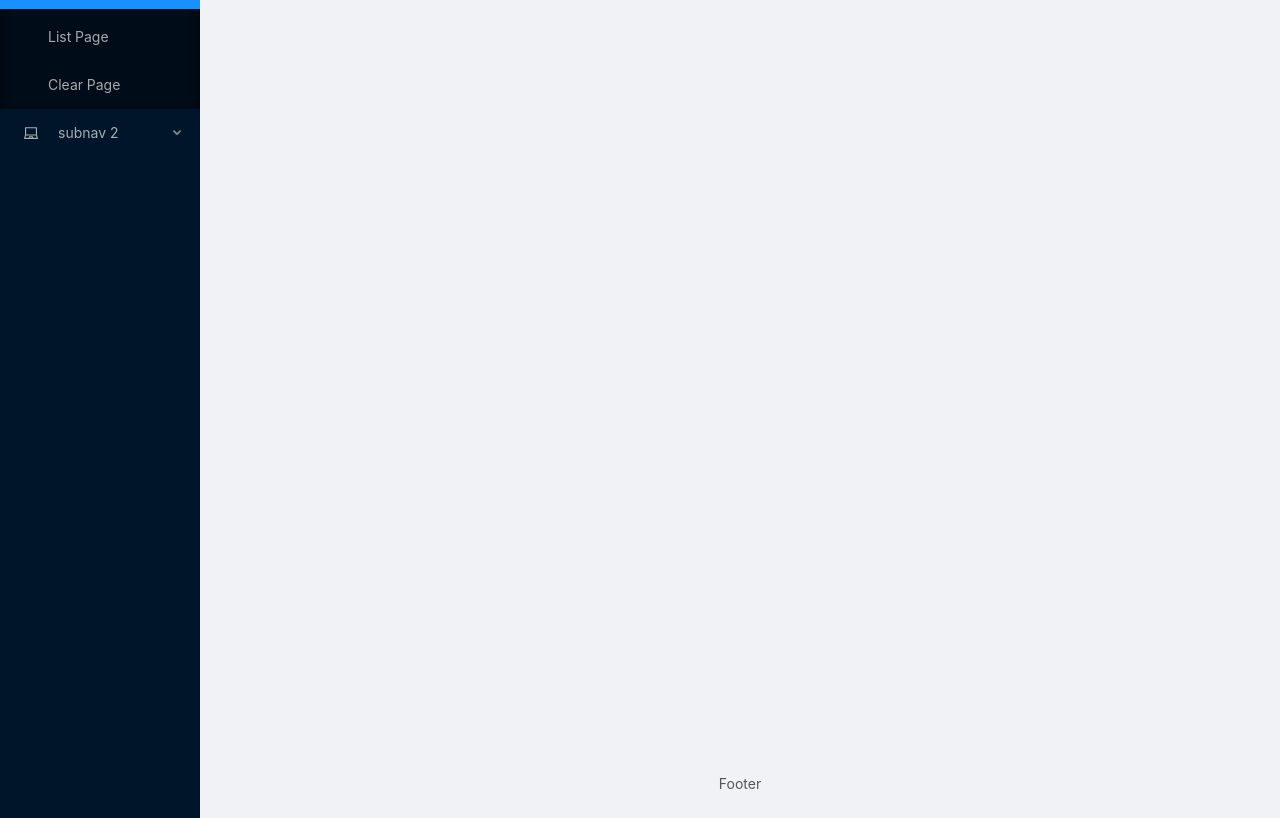
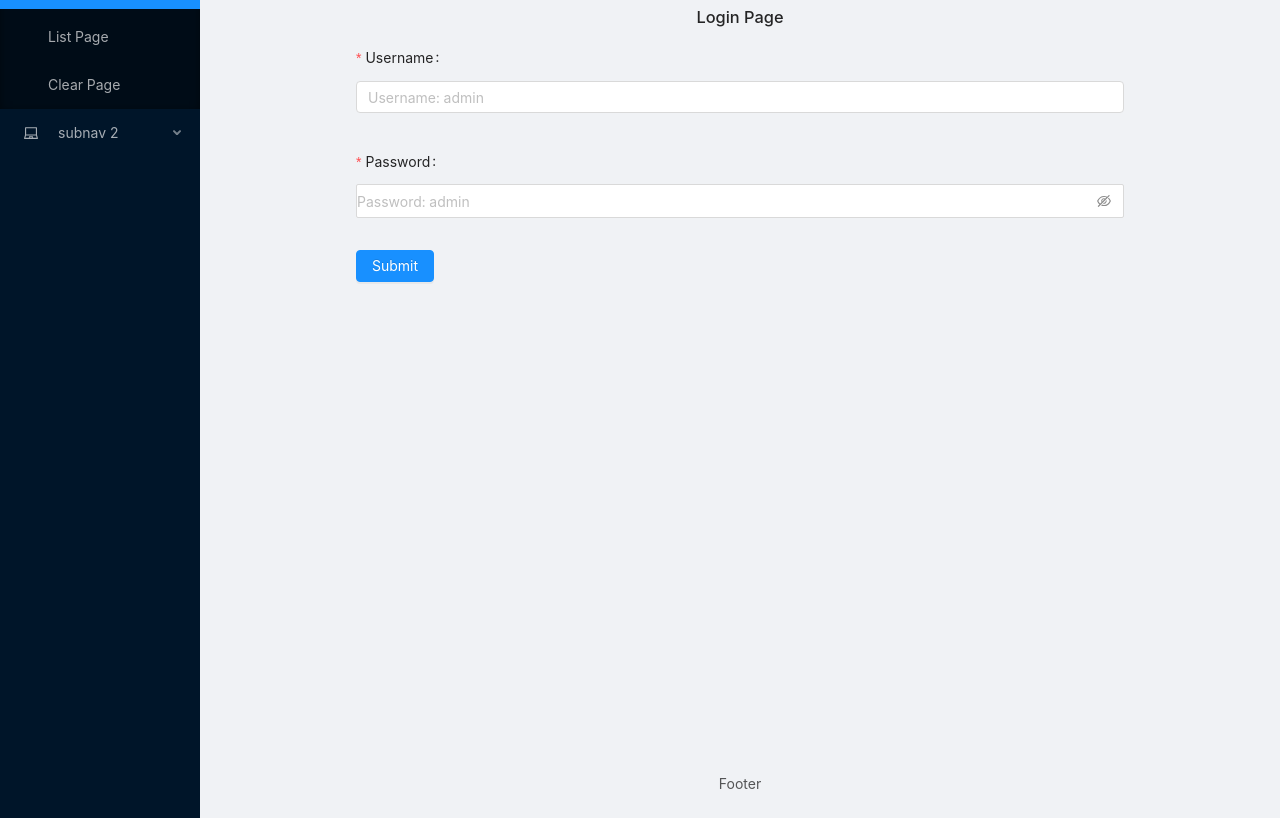
Before and after one commit to dcalsky/gatsby-mobx-typescript, a Gatsby site: page /login in a window 1280 px wide. Shown: the part 83-901 px from the top of the page. Built offline with nearby package versions, Linux system fonts and the light colour scheme; Gatsby itself is replaced by a stand-in of ours; sample sign-in values are in the browser's storage.

Commit message:
feat: make login function more realistic

```diff
--- a/package.json
+++ b/package.json
@@ -21,7 +21,9 @@
     "mobx": "^6.0.4",
     "mobx-react-lite": "^3.1.6",
     "react": "^16.12.0",
-    "react-dom": "^16.12.0"
+    "react-dom": "^16.12.0",
+    "react-use": "^15.3.4",
+    "umi-request": "^1.3.5"
   },
   "devDependencies": {
     "babel-plugin-import": "^1.13.3",
--- /dev/null
+++ b/src/pages/login.less
@@ -0,0 +1,8 @@
+.title {
+  text-align: center;
+}
+
+.login-form {
+  max-width: 768px;
+  margin: 0 auto;
+}
--- a/src/pages/login.tsx
+++ b/src/pages/login.tsx
@@ -1,23 +1,66 @@
-import { PageProps, navigate } from "gatsby"
+import { navigate } from "gatsby"
 import { observer } from "mobx-react-lite"
-import React from "react"
+import React, { useEffect, useState } from "react"
 import { userStore } from "../stores"
-import { Button } from "antd"
+import { Button, Form, Input, notification } from "antd"
+import "./login.less"
+import { useAsyncFn } from "react-use"
+import User from "../models/user"
+
+interface FormProps {
+  username: string
+  password: string
+}
+
 
 export default observer(() => {
-  if (userStore.user) {
-    return null
-  }
-  const onLogin = () => {
-    userStore.login()
-    navigate("/", {
-      replace: true
-    })
-  }
+  const [form] = Form.useForm<FormProps>()
+  const [loginState, onLogin] = useAsyncFn(async () => {
+    const values = form.getFieldsValue()
+    return await userStore.login(values.username, values.password)
+  }, [])
+
+  useEffect(() => {
+    if (loginState.error) {
+      notification.error({
+        message: "Login error",
+        description:
+          "Wrong username or wrong password!"
+      })
+    }
+  }, [loginState.error])
   return (
-    <div style={{ textAlign: "center" }}>
-      <h1>Login Page</h1>
-      <Button onClick={onLogin}>Click me to login as a normal user</Button>
+    <div>
+      <h1 className="title">Login Page</h1>
+      <Form
+        form={form}
+        className="login-form"
+        name="basic"
+        initialValues={{ remember: true }}
+        onFinish={onLogin}
+      >
+        <Form.Item
+          label="Username"
+          name="username"
+          rules={[{ required: true, message: "Please input your username!" }]}
+        >
+          <Input placeholder="Username: admin" />
+        </Form.Item>
+
+        <Form.Item
+          label="Password"
+          name="password"
+          rules={[{ required: true, message: "Please input your password!" }]}
+        >
+          <Input.Password placeholder="Password: admin" />
+        </Form.Item>
+
+        <Form.Item>
+          <Button type="primary" htmlType="submit" loading={loginState.loading}>
+            Submit
+          </Button>
+        </Form.Item>
+      </Form>
     </div>
   )
 })
--- a/src/stores/user.ts
+++ b/src/stores/user.ts
@@ -1,12 +1,14 @@
-import { makeAutoObservable, observable } from "mobx"
+import { makeAutoObservable } from "mobx"
 import User from "../models/user"
 
 export default class UserStore {
   user: User | null = null
+
   constructor() {
     makeAutoObservable(this)
     this.recovery()
   }
+
   recovery() {
     if (typeof window === "undefined") {
       return
@@ -16,6 +18,7 @@ export default class UserStore {
       this.user = JSON.parse(res) as User
     }
   }
+
   persist() {
     if (this.user) {
       window.localStorage.setItem("user", JSON.stringify(this.user))
@@ -23,12 +26,24 @@ export default class UserStore {
       window.localStorage.removeItem("user")
     }
   }
-  login() {
-    this.user = {
-      name: "dcalsky",
-    }
-    this.persist()
+
+  async login(username: string, password: string) {
+    return await new Promise<User>((resolve, reject) => {
+      setTimeout(() => {
+        if (username === "admin" && password === "admin") {
+          const result = {
+            name: username
+          } as User
+          this.user = result
+          this.persist()
+          resolve(result)
+        } else {
+          reject(new Error("401"))
+        }
+      }, 1000)
+    })
   }
+
   logout() {
     this.user = null
     this.persist()
```
Also changed, not shown: 1 other file.
